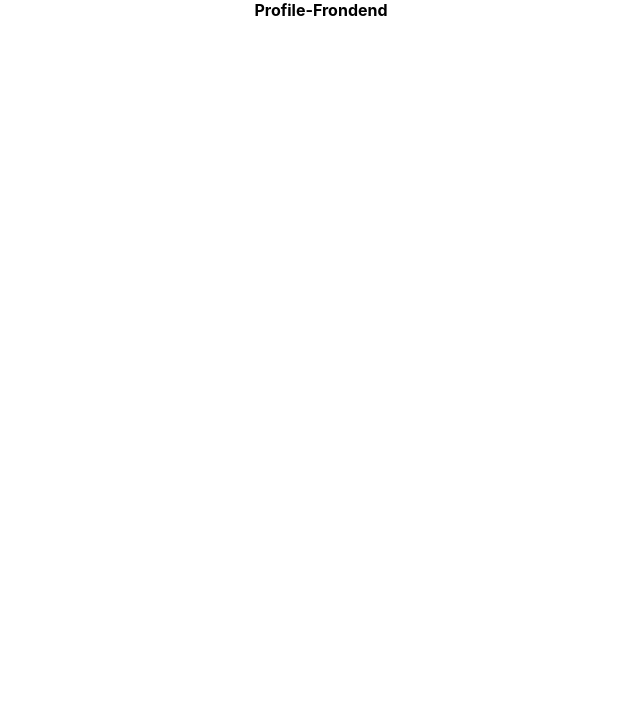
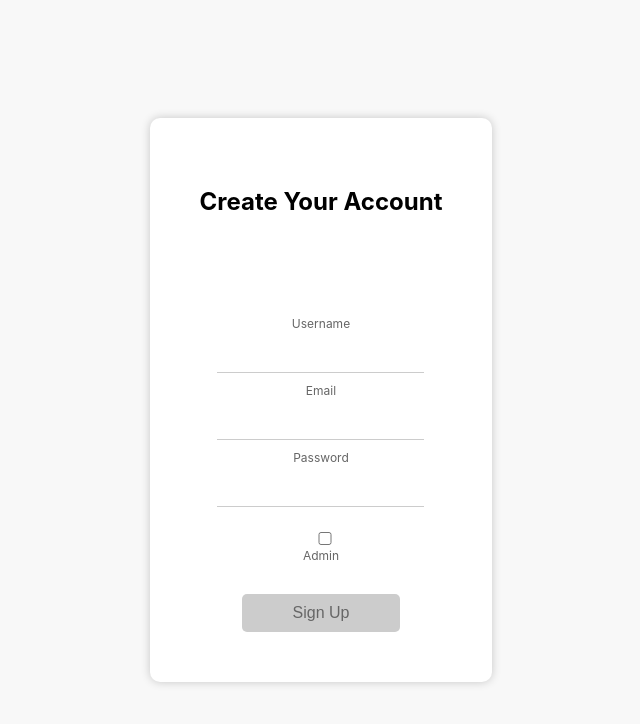
Before and after one commit to MikhailBogun/profile-frontend, a React (Create React App) app: page /signup in a window 1280 px wide. Shown: the top 724 px of the page, without its empty margins (319-959 px from the left). Built offline with nearby package versions, Linux system fonts and the light colour scheme.

Commit message:
Add style to sign up

```diff
--- a/package.json
+++ b/package.json
@@ -6,8 +6,11 @@
     "@testing-library/jest-dom": "^5.16.5",
     "@testing-library/react": "^13.4.0",
     "@testing-library/user-event": "^13.5.0",
+    "axios": "^1.3.4",
+    "bootstrap": "^5.2.3",
     "react": "^18.2.0",
     "react-dom": "^18.2.0",
+    "react-router-dom": "^6.9.0",
     "react-scripts": "5.0.1",
     "web-vitals": "^2.1.4"
   },
--- a/src/App.js
+++ b/src/App.js
@@ -1,11 +1,22 @@
 import logo from './logo.svg';
 import './App.css';
 
+import SignupPage from './components/SignupPage';
+import Main from './components/Main';
+
+import { BrowserRouter, Routes, Route } from "react-router-dom";
+
+
+
 function App() {
   return (
-    <div className="App">
-      <b>Profile-Frondend</b>
-    </div>
+    <BrowserRouter>
+            <Routes>
+              {/* <Route path="/" element={<Login />} /> */}
+              <Route path="/signup" element={<SignupPage />} />
+              <Route path="/home" element={<Main />} />
+            </Routes>
+    </BrowserRouter>
   );
 }
 
--- /dev/null
+++ b/src/actions/user.jsx
@@ -0,0 +1,24 @@
+import axios from "axios";
+const server_url = "http://127.0.0.1:3000/api/v1/user";
+
+
+export const HandleSubmitUser = (user) => {
+  // TODO: Add logic to handle form submissio
+
+  // Send POST request to server to create new user
+  return axios.post(server_url, user)
+    .then(response => {
+      console.log('Success:', response);
+      // var data_json = JSON.parse(JSON.stringify(response.data))
+      localStorage.setItem('token', JSON.stringify(response.data));
+      axios.defaults.headers.common['Authorization'] = `Bearer ${JSON.stringify(response.data)}`;
+
+      return true;
+      // TODO: Redirect user to dashboard or login page
+    })
+    .catch(error => {
+      console.error('Error:', error);
+      return false;
+      // TODO: Handle error case
+    });
+}
--- /dev/null
+++ b/src/components/Main.jsx
@@ -0,0 +1,10 @@
+import React, { useState } from 'react';
+
+function Main() {
+  return (
+    <div>
+      <b>Main</b>
+    </div>
+  )
+}
+export default Main;
--- /dev/null
+++ b/src/components/SignupPage.jsx
@@ -0,0 +1,98 @@
+import React, { useState } from 'react';
+import { useNavigate } from 'react-router-dom';
+import './signup.css';
+
+
+import { HandleSubmitUser } from '../actions/user';
+function SignupPage() {
+  const [username, setUsername] = useState('');
+  const [email, setEmail] = useState('');
+  const [password, setPassword] = useState('');
+  const [isAdmin, setIsAdmin] = useState(false);
+
+
+  const navigate = useNavigate();
+
+
+  const handleUsernameChange = (event) => {
+    setUsername(event.target.value);
+  };
+
+  const handleEmailChange = (event) => {
+    setEmail(event.target.value);
+  };
+
+  const handlePasswordChange = (event) => {
+    setPassword(event.target.value);
+  };
+
+  const handleAdminChange = (event) => {
+    setIsAdmin(event.target.checked);
+  };
+
+  const handleSubmit = (event) => {
+    event.preventDefault();
+    const user = {
+      username: username,
+      email: email,
+      password: password,
+      isAdmin: isAdmin
+    };
+    let response_user =  HandleSubmitUser(user);
+    if (response_user) {
+      navigate('/home')
+    }
+  };
+
+  return (
+    <div className="signup-container">
+      <form className="signup-form" onSubmit={handleSubmit}>
+        <h2>Create Your Account</h2>
+        <div className="form-field">
+          <label htmlFor="username">Username</label>
+          <br />
+          <input
+            type="text"
+            id="username"
+            value={username}
+            onChange={(event) => setUsername(event.target.value)}
+          />
+        </div>
+        <div className="form-field">
+          <label htmlFor="email">Email</label>
+          <br />
+          <input
+            type="email"
+            id="email"
+            value={email}
+            onChange={(event) => setEmail(event.target.value)}
+          />
+        </div>
+        <div className="form-field">
+          <label htmlFor="password">Password</label>
+          <br />
+          <input
+            type="password"
+            id="password"
+            value={password}
+            onChange={(event) => setPassword(event.target.value)}
+          />
+        </div>
+        <div className="form-field">
+          <label htmlFor="isAdmin">
+            <input
+              type="checkbox"
+              id="isAdmin"
+              checked={isAdmin}
+              onChange={() => setIsAdmin(!isAdmin)}
+            />
+            Admin
+          </label>
+        </div>
+        <button type="submit">Sign Up</button>
+      </form>
+    </div>
+  );
+}
+
+export default SignupPage;
--- /dev/null
+++ b/src/components/signup.css
@@ -0,0 +1,76 @@
+.signup-container {
+  display: flex;
+  align-items: center;
+  justify-content: center;
+  height: 100vh;
+  background-color: #f8f8f8;
+}
+
+.signup-form {
+  display: flex;
+  flex-direction: column;
+  align-items: center;
+
+  max-width: 500px; /* Change this value to adjust the width of the form */
+  margin: 0 auto;
+  padding: 50px;
+  background-color: #fff;
+  border-radius: 10px;
+  box-shadow: 0px 0px 10px rgba(0, 0, 0, 0.2);
+}
+
+.form-field {
+  display: flex;
+  flex-direction: column;
+  align-items: center;
+  margin-bottom: 10px;
+}
+
+.form-field label {
+  text-align: center;
+  margin-bottom: 1px;
+  font-size: 12px;
+  color: #666;
+}
+
+.signup-form h2 {
+  margin-bottom: 100px;
+
+}
+
+.form-field input {
+  width: 100%;
+  padding: 1px 0;
+  border: none;
+  border-bottom: 1px solid #ccc;
+  font-size: 16px;
+  background-color: #fff;
+}
+
+.form-field input:focus {
+  outline: none;
+  border-color: #666;
+}
+
+.form-field input[type="checkbox"] {
+  margin-right: 5px;
+  margin-top: 15px;
+
+}
+
+.signup-form button {
+  width: 65%;
+  padding: 10px;
+  margin-top: 20px;
+  border-radius: 5px;
+  background-color: #4285f4;
+  color: #666;
+  font-size: 16px;
+  cursor: pointer;
+  border: none;
+  background-color: #ccc;
+}
+
+.form-field button:hover {
+  background-color: #357ae8;
+}
```
Also changed, not shown: 1 other file (tests, documents, lock files or other folders).
